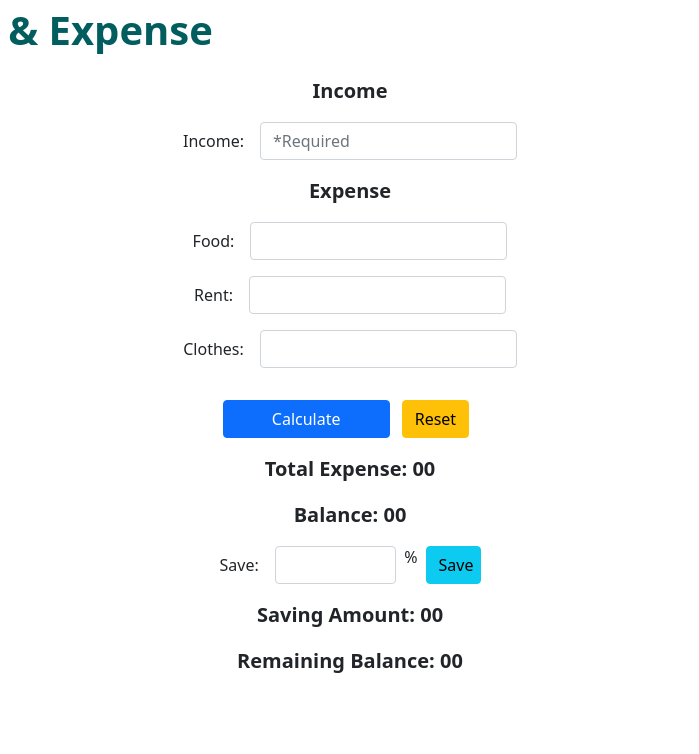
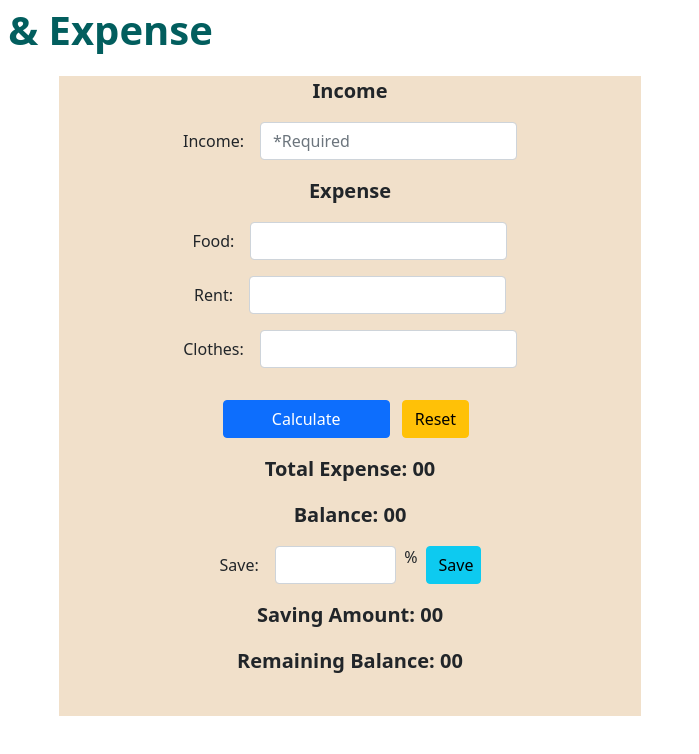
Before and after one commit to shuvo-99/Website-Project-5-Money-Bank, a plain HTML site: page index.html in a window 1280 px wide. Shown: the full height of the page, 581-1280 px from the left. Drawn offline with nearby package versions, Linux system fonts and the light colour scheme.

Commit message:
Update style.css

```diff
--- a/css/style.css
+++ b/css/style.css
@@ -17,6 +17,10 @@
   margin: 0 auto;
 }
 
-.btn-width{
+.btn-width {
   width: 10%;
 }
+
+.col-background {
+  background-color: rgb(241, 224, 202);
+}
```
